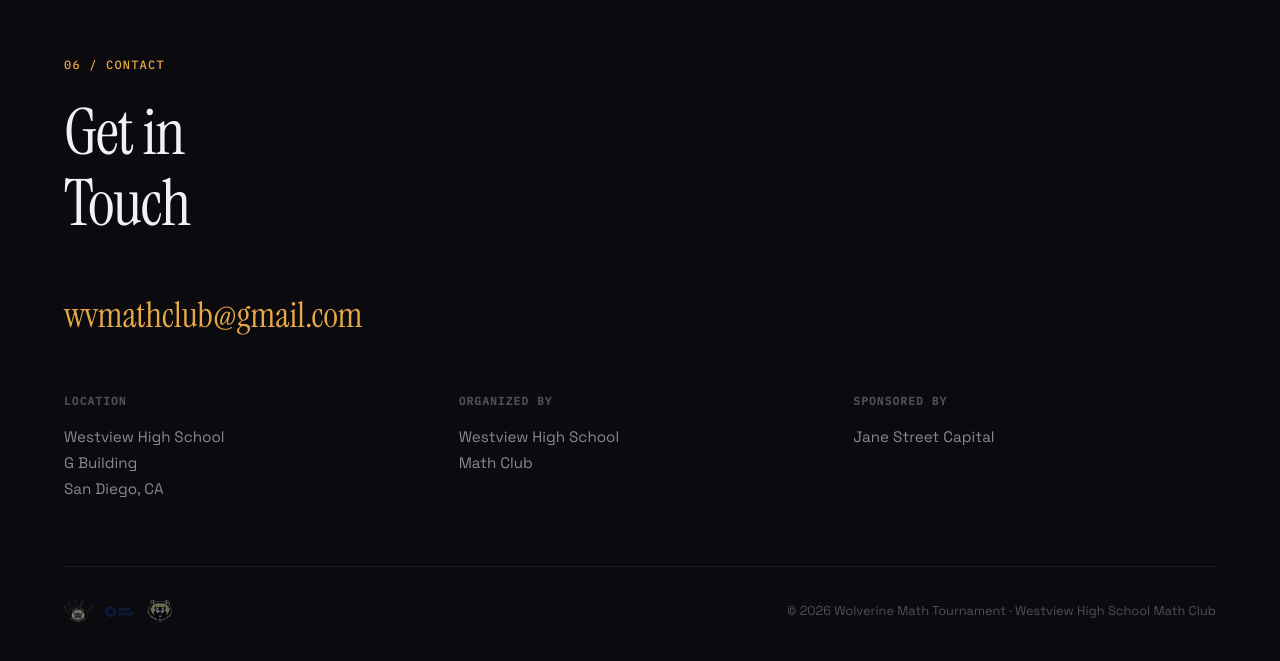
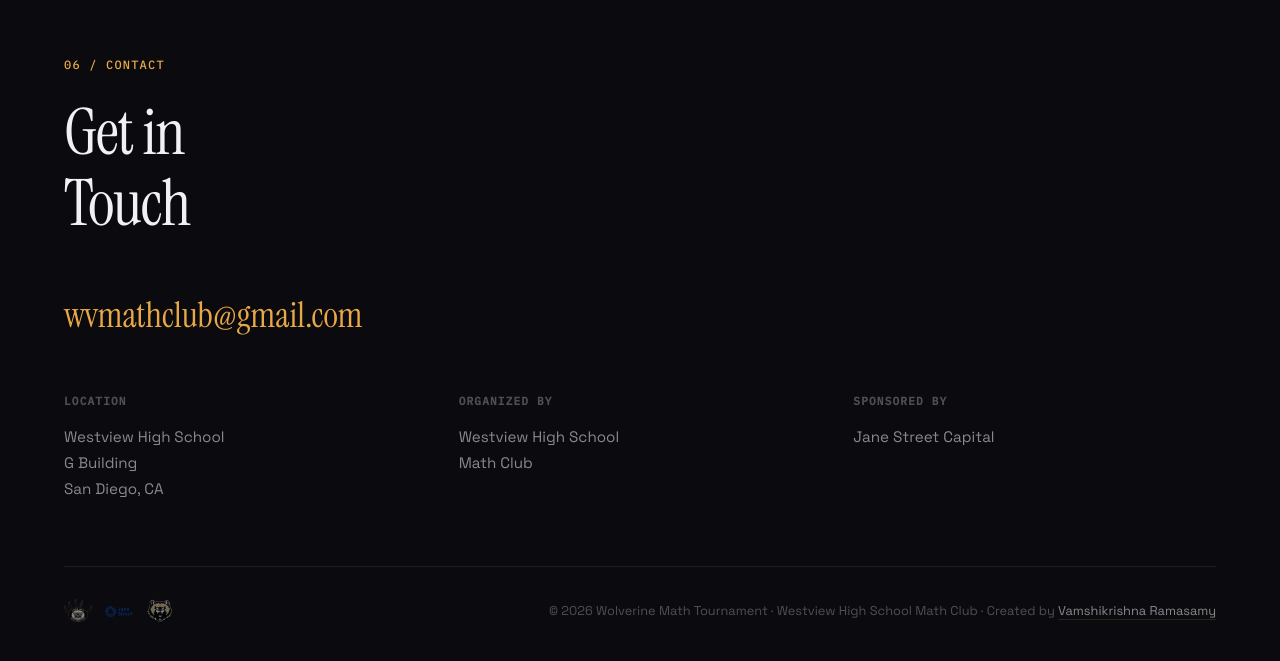
Before and after one commit to vamshikrishnaramasamy/wvmathclub, a plain HTML site: page index.html in a window 1280 px wide. Shown: the part 5074-5735 px from the top of the page. Drawn offline with Linux system fonts and the light colour scheme.

Commit message:
Add 'Created by' link to footer

```diff
--- a/index.html
+++ b/index.html
@@ -370,7 +370,7 @@
             <img src="assets/jane-street.avif" alt="Jane Street" width="28" height="28">
             <img src="assets/wolverine.png" alt="Wolverine" width="28" height="28">
           </div>
-          <p class="copyright">© 2026 Wolverine Math Tournament · Westview High School Math Club</p>
+          <p class="copyright">© 2026 Wolverine Math Tournament · Westview High School Math Club · Created by <a href="https://github.com/vamshikrishnaramasamy/" target="_blank" rel="noopener">Vamshikrishna Ramasamy</a></p>
         </div>
       </div>
     </section>
--- a/style.css
+++ b/style.css
@@ -874,6 +874,18 @@ ul { list-style: none; }
   color: var(--text-muted);
 }
 
+.copyright a {
+  color: var(--text-secondary);
+  text-decoration: none;
+  border-bottom: 1px solid var(--accent-dim);
+  transition: all 0.3s;
+}
+
+.copyright a:hover {
+  color: var(--accent);
+  border-bottom-color: var(--accent);
+}
+
 /* ---------- REVEAL ANIMATION ---------- */
 [data-reveal] {
   opacity: 0;
```
